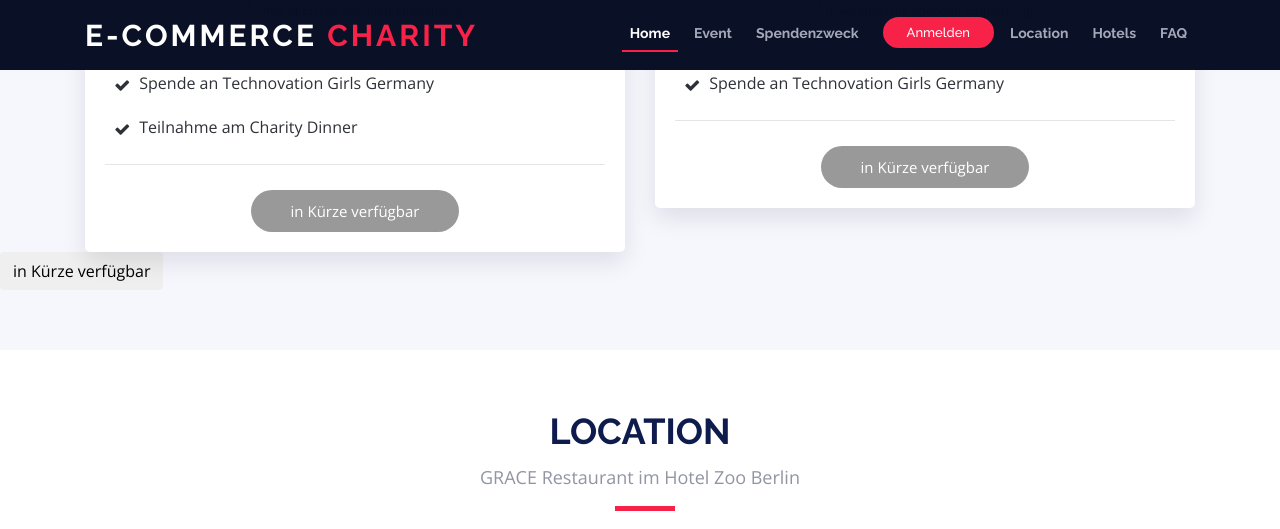
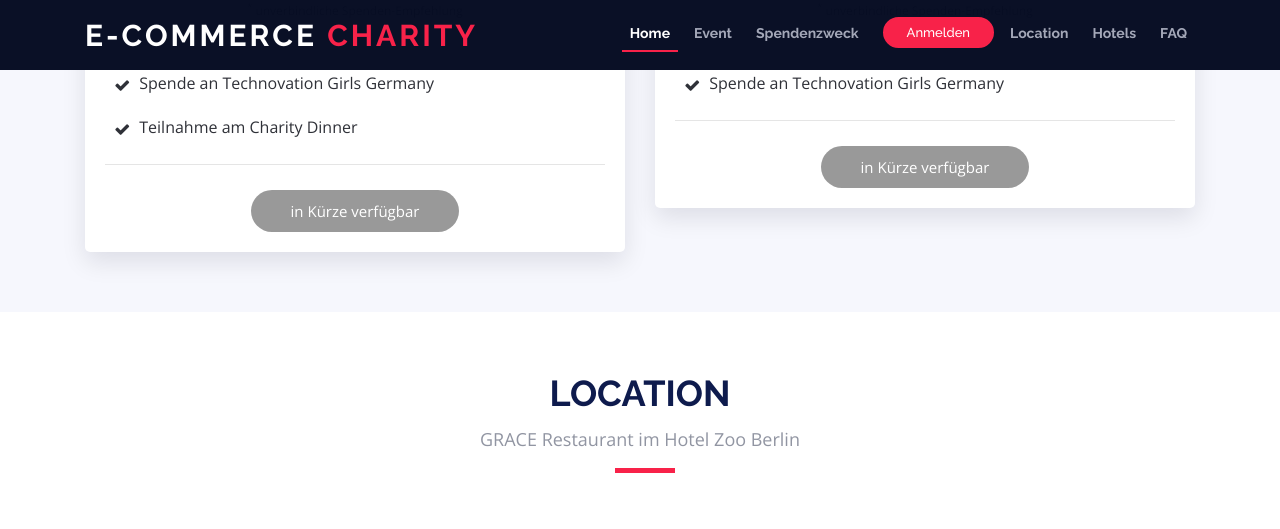
Before and after one commit to ScaleCommerce/ecommerce-charity.de, a Jekyll site: the page built from index.html, in a window 1280 px wide and 900 px high, scrolled down 2641 px, cut to the strip 0-529 px from the top of the window. Built offline with Jekyll 4.4.1, drawn with Linux system fonts in a browser that asks for light colours.

Commit message:
Update buy-tickets.html

```diff
--- a/_includes/sections/buy-tickets.html
+++ b/_includes/sections/buy-tickets.html
@@ -40,7 +40,5 @@
     {% endfor %}
     </div>
   </div>
-     <!--<tito-button event="phpuceu/web-engineering-unconference-2020" releases="{{ ticket.tito-release }}">Buy Now</tito-button>-->
-     <!-- <button type="button" class="btn" data-toggle="modal" data-target="#buy-ticket-modal" data-ticket-type="pro-access">Buy Now</button> -->
-     <button type="button" class="btn" data-toggle="modal" data-target="#buy-ticket-modal" data-ticket-type="standard-access">in Kürze verfügbar</button>
+
 </section>
```
